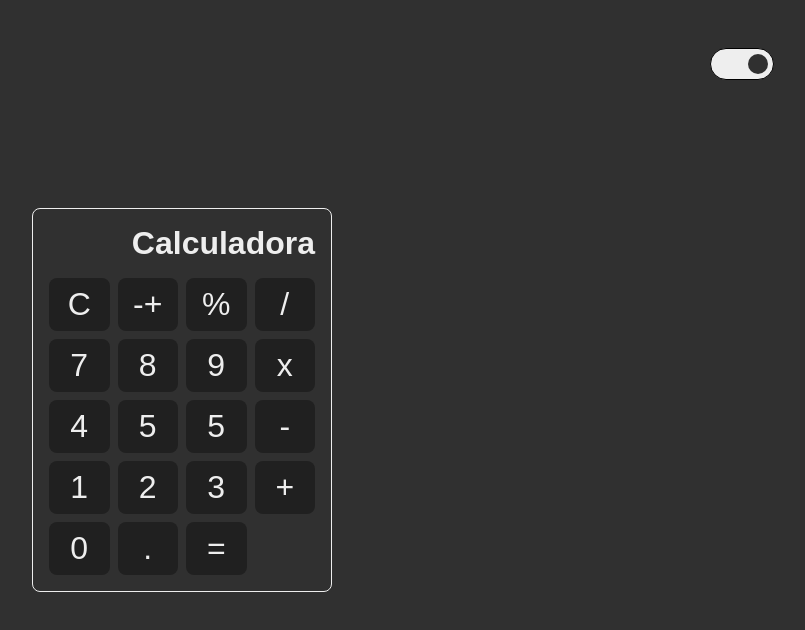
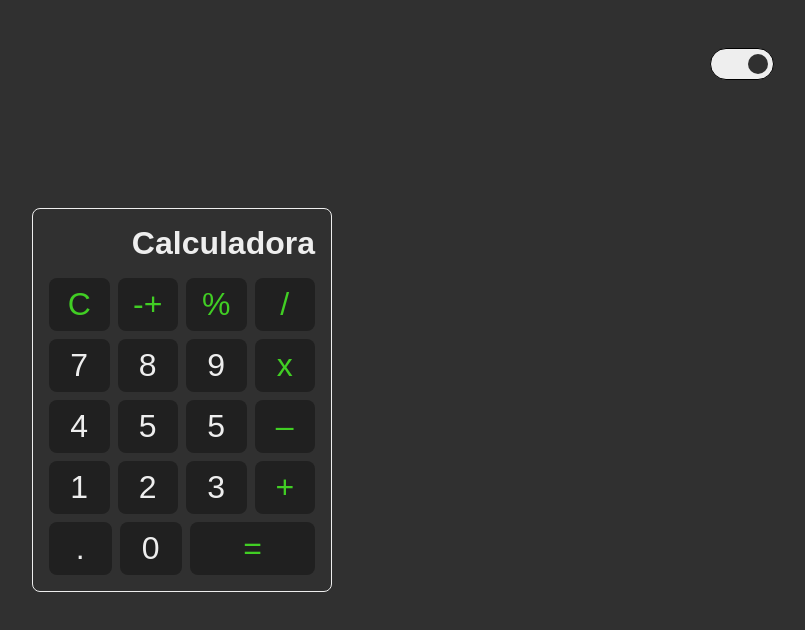
Before and after one commit to Marceometry/Calculadora-React, a React (Create React App) app: page / in a window 1280 px wide. Shown: the top 630 px of the page, without its empty margins (458-1263 px from the left). Built offline with nearby package versions, Linux system fonts and the light colour scheme.

Commit message:
add different buttons

```diff
--- a/src/components/Keyboard/index.jsx
+++ b/src/components/Keyboard/index.jsx
@@ -4,37 +4,37 @@ export function Keyboard() {
     return (
         <StyledKeyboard>
             <div className="grid top">
-                <button>C</button>
-                <button>-+</button>
-                <button>%</button>
-                <button>/</button>
+                <button className="coloured">C</button>
+                <button className="coloured">-+</button>
+                <button className="coloured">%</button>
+                <button className="coloured">/</button>
             </div>
 
             <div className="grid row">
                 <button>7</button>
                 <button>8</button>
                 <button>9</button>
-                <button>x</button>
+                <button className="coloured">x</button>
             </div>
 
             <div className="grid row">
                 <button>4</button>
                 <button>5</button>
                 <button>5</button>
-                <button>-</button>
+                <button className="coloured">–</button>
             </div>
 
             <div className="grid row">
                 <button>1</button>
                 <button>2</button>
                 <button>3</button>
-                <button>+</button>
+                <button className="coloured">+</button>
             </div>
 
             <div className="grid bottom">
+                <button>.</button>
                 <button>0</button>
-                <button>.</button>
-                <button>=</button>
+                <button className="coloured">=</button>
             </div>
         </StyledKeyboard>
     )
--- a/src/components/Keyboard/styles.js
+++ b/src/components/Keyboard/styles.js
@@ -11,6 +11,10 @@ const StyledKeyboard = styled.main`
         display: grid;
         align-items: center;
         grid-template-columns: 1fr 1fr 1fr 1fr;
+
+        &:last-child {
+            grid-template-columns: 1fr 1fr 2fr;
+        }
     }
 
     button {
@@ -18,7 +22,11 @@ const StyledKeyboard = styled.main`
         font-size: 2rem;
         text-align: center;
         border-radius: 8px;
-        background: #202020;
+        background: var(--background);
+
+        &.coloured {
+            color: var(--green);
+        }
     }
 `
 
--- a/src/components/ToggleTheme/style.js
+++ b/src/components/ToggleTheme/style.js
@@ -34,7 +34,7 @@ const StyledThemeButton = styled.button`
     width: 1.25rem;
     height: 1.25rem;
     border-radius: 999px;
-    background: var(--background);
+    background: var(--body-background);
   }
 
   &.dark .animate-toggle {
--- a/src/styles/Colors.js
+++ b/src/styles/Colors.js
@@ -3,7 +3,9 @@ import { createGlobalStyle } from 'styled-components'
 const Colors = createGlobalStyle`
     :root {
         --font-color: ${({ theme }) => theme.fontColor};
+        --body-background: ${({ theme }) => theme.bodyBackground};
         --background: ${({ theme }) => theme.background};
+        --green: ${({ theme }) => theme.green};
     }
 `
 
--- a/src/styles/Global.js
+++ b/src/styles/Global.js
@@ -11,7 +11,7 @@ const GlobalStyles = createGlobalStyle`
         height: 100vh;
         font: 400 1rem sans-serif;
         color: var(--font-color);
-        background: var(--background);
+        background: var(--body-background);
         transition: all .2s;
 
         display: flex;
--- a/src/styles/themes/index.js
+++ b/src/styles/themes/index.js
@@ -1,10 +1,14 @@
 export const themes = {
     dark: {
         fontColor: '#EEEEEE',
-        background: '#303030',
+        background: '#202020',
+        bodyBackground: '#303030',
+        green: '#41ce24',
     },
     light: {
         fontColor: '#303030',
-        background: '#EEEEEE',
+        background: '#FFFFFF',
+        bodyBackground: '#E0E0E0',
+        green: '#41ce24',
     }
 }
```
